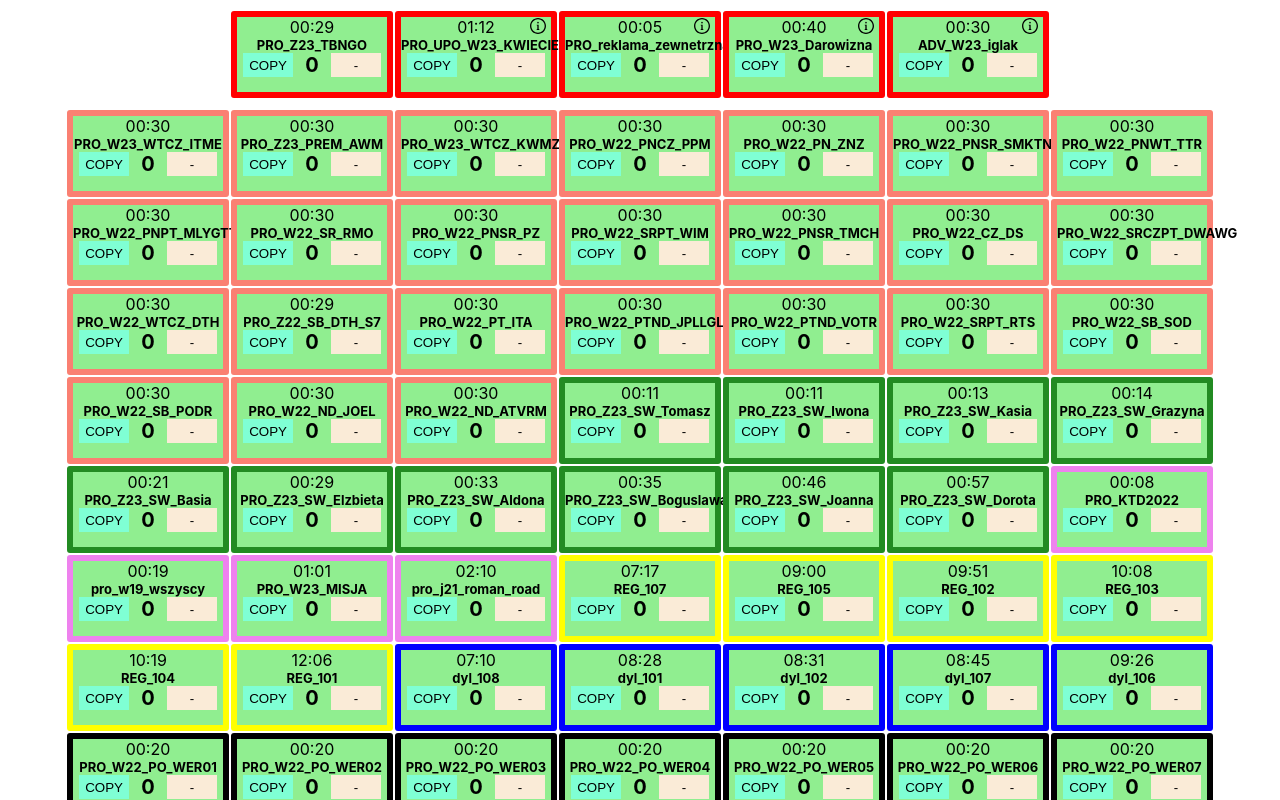
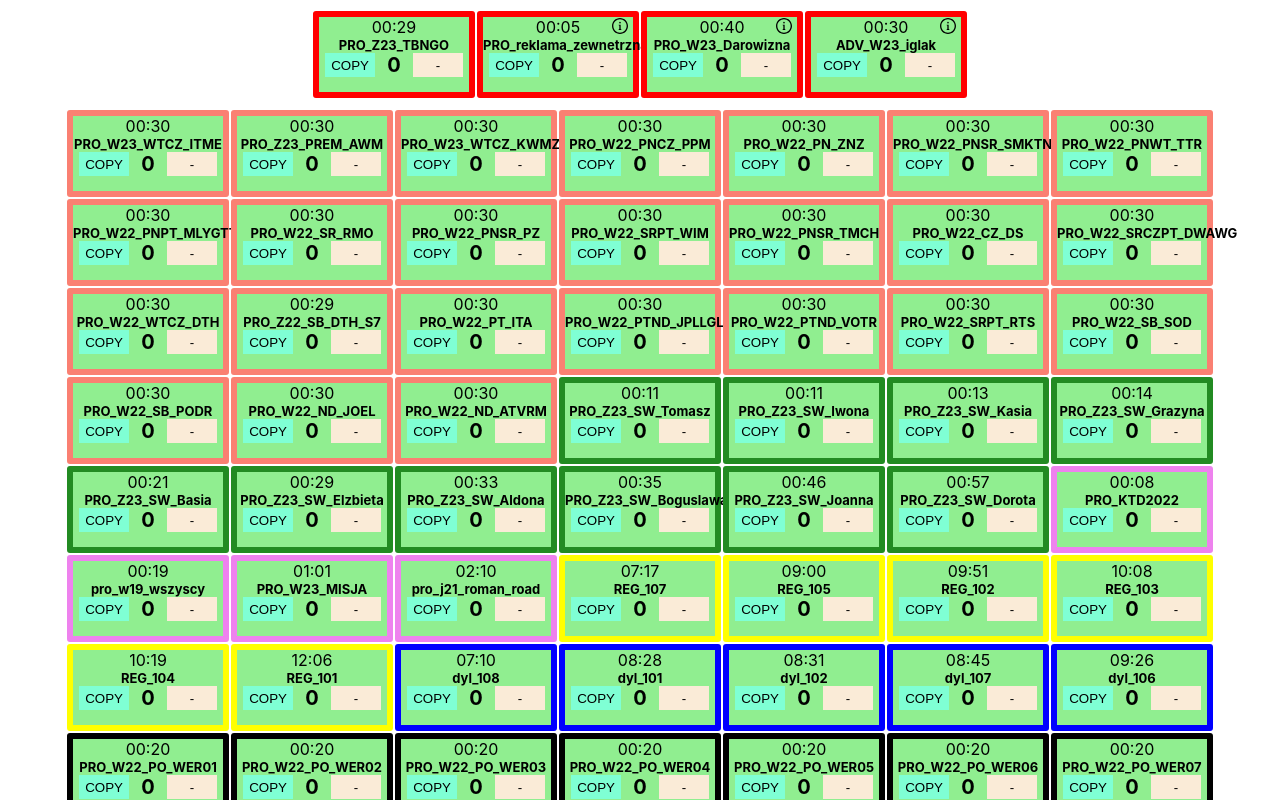
Before and after one commit to NorthWillov/rand-prog, a React (Create React App) app: page / in a window 1280 px wide. Shown: the top 800 px of the page. Built offline with nearby package versions, Linux system fonts and the light colour scheme; the HTML template or start-up script is replaced by a standard one.

Commit message:
Delete podarunek

```diff
--- a/src/db.js
+++ b/src/db.js
@@ -1,13 +1,6 @@
 export default {
   REQUIRED: [
     { id: 2005, program: "PRO_Z23_TBNGO", counter: 0, duration: "00:29" },
-    {
-      id: 2006,
-      program: "PRO_UPO_W23_KWIECIEN_new",
-      counter: 0,
-      duration: "01:12",
-      info: "Co 2 program",
-    },
     {
       id: 2007,
       program: "PRO_reklama_zewnetrzna",
--- a/src/oldProgsDb.js
+++ b/src/oldProgsDb.js
@@ -2,6 +2,7 @@
 export default [
   "PRO_Z22_MISJA",
   "PRO_UPO_W23_KWIECIEN",
+  "PRO_UPO_W23_KWIECIEN_new",
   "ITME_105",
   "PRO_Z23_1PROCENT35",
   "PRO_Z23_1PROCENT37",
```
